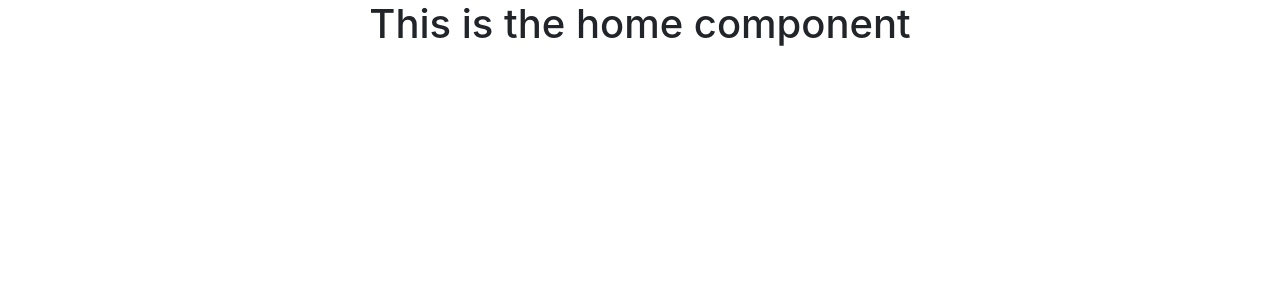
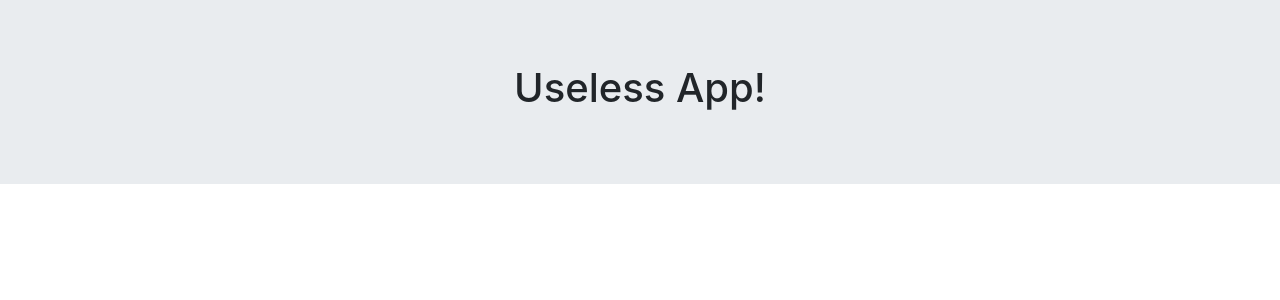
Before and after one commit to TheRoro/Drawly, a React (Create React App) app: page / in a window 1280 px wide. Shown: the top 300 px of the page. Built offline with nearby package versions, Linux system fonts and the light colour scheme.

Commit message:
Removed package-lock

```diff
--- a/src/components/HomeComponent.js
+++ b/src/components/HomeComponent.js
@@ -1,12 +1,19 @@
 import React, {Component} from 'react';
+import { Jumbotron } from 'reactstrap';
 
 class Home extends Component {
     render() {
         return(
-            <div>
-                <h1>
-                    This is the home component
-                </h1>
+            <div className="home">
+                <Jumbotron className="row align-items-center">
+                    <div className="container">
+                        <div className="row justify-content-center align-items-center">
+                            <div className="col-auto">
+                                <h1>Useless App!</h1>
+                            </div>
+                        </div>
+                    </div>
+                </Jumbotron>
             </div>
         );
     }
```
Also changed, not shown: 1 other file (tests, documents, lock files or other folders).
